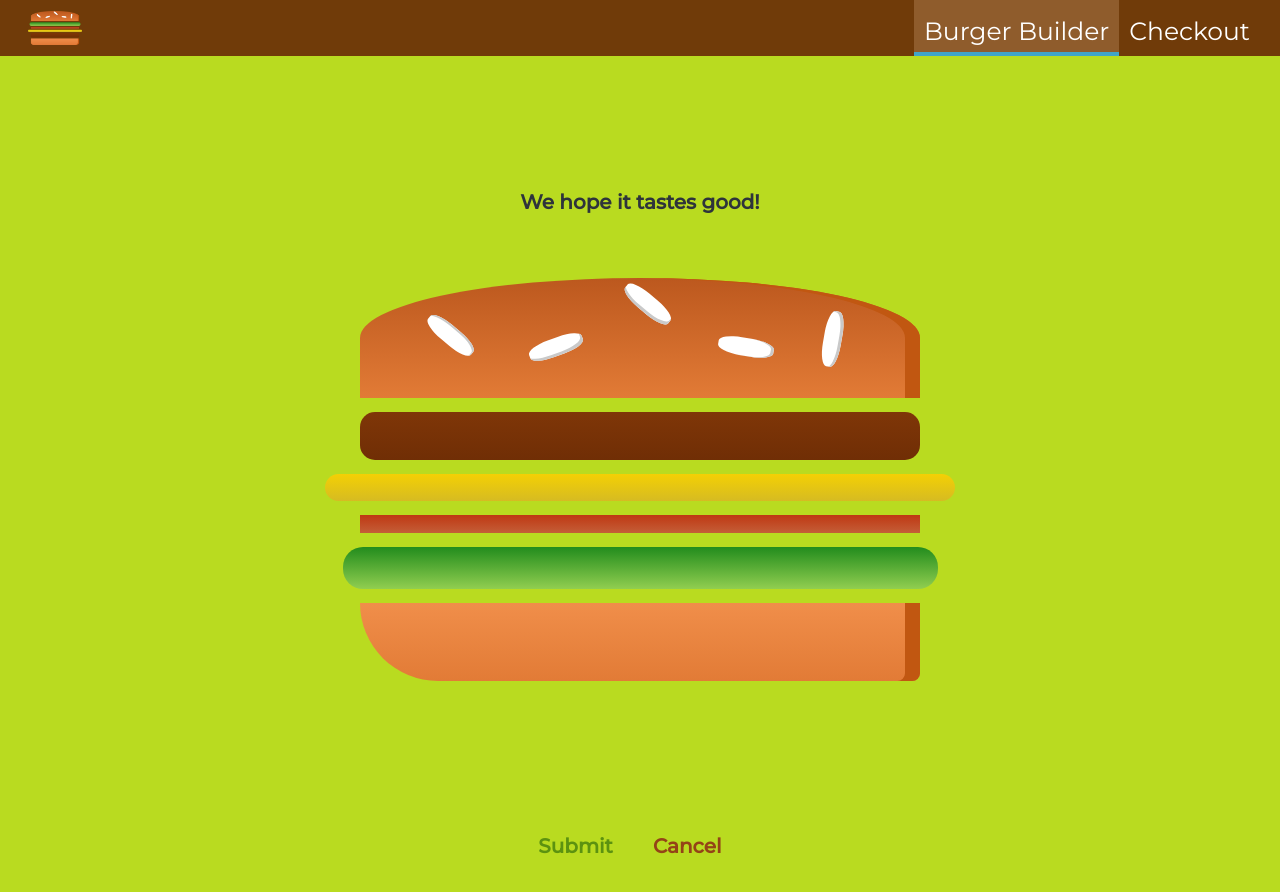
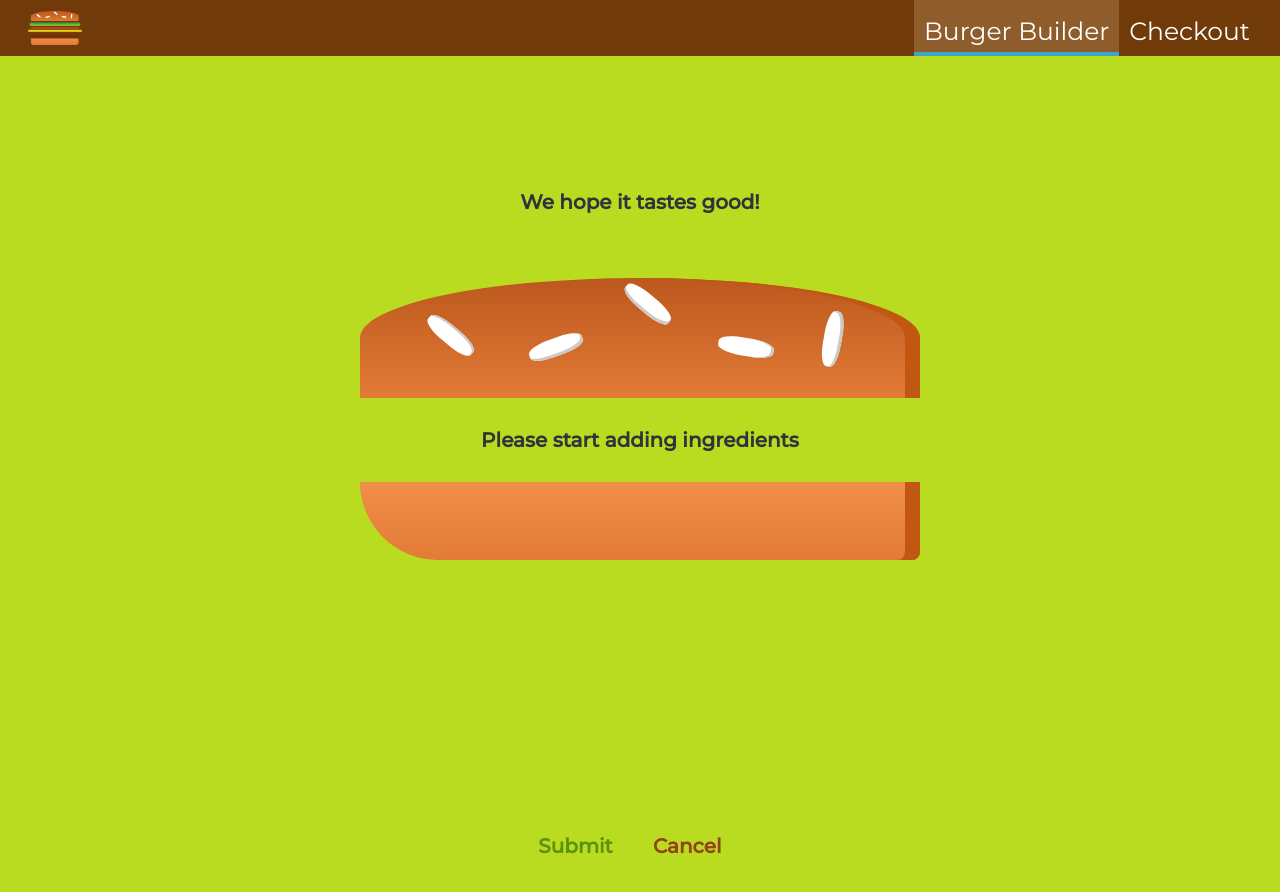
Before and after one commit to diego-c/react-complete-guide, a React app in the folder section-12/: page /checkout in a window 1280 px wide. Shown: the top 892 px of the page. Built offline with nearby package versions, Linux system fonts and the light colour scheme.

Commit message:
parsing query params - section 12 lecture 207

```diff
--- a/section-12/src/components/Order/CheckoutSummary/CheckoutSummary.js
+++ b/section-12/src/components/Order/CheckoutSummary/CheckoutSummary.js
@@ -2,17 +2,19 @@ import React from 'react';
 import Burger from '../../Burger/Burger';
 import classes from './CheckoutSummary.css';
 import Button from '../../UI/Button/Button';
+import PropTypes from 'prop-types';
 
 const checkoutSummary = props => (
     <div className = { classes.CheckoutSummary }>
         <h1 style = {{ marginBottom: '5rem' }}>We hope it tastes good!</h1>
         <div style = {{ width: '100%' }}>
-            <Burger style = {{ width: '42rem' }} ingredients = { props.ingredients } />
+            <Burger style = {{ width: '42rem' }}
+            ingredients = { props.ingredients } />
         </div>
         <div className = { classes.Buttons }>
             <Button
             btnType = "Success"
-            clicked = { props.checkout }>Submit</Button>
+            clicked = { props.continue }>Submit</Button>
             <Button
             btnType = "Danger"
             clicked = { props.cancel }>Cancel</Button>
@@ -20,4 +22,14 @@ const checkoutSummary = props => (
     </div>
 );
 
+checkoutSummary.propTypes = {
+    clicked: PropTypes.func,
+    ingredients: PropTypes.shape({
+        meat: PropTypes.number,
+        cheese: PropTypes.number,
+        salad: PropTypes.number,
+        bacon: PropTypes.number
+    }).isRequired
+}
+
 export default checkoutSummary;
--- a/section-12/src/containers/BurgerBuilder/BurgerBuilder.js
+++ b/section-12/src/containers/BurgerBuilder/BurgerBuilder.js
@@ -91,7 +91,15 @@ class BurgerBuilder extends Component {
                 this.setState(initState);
                 console.log(`Oops, something went wrong! ${err}`);
             }); */
-            this.props.history.push(`/checkout`);
+            const queryParams = [];
+            for (let i in this.state.ingredients) {
+                queryParams.push(`${encodeURIComponent(i)}=${this.state.ingredients[i]}`);
+            }
+            const queryStr = queryParams.join('&');
+            this.props.history.push({
+                pathname: '/checkout',
+                search: `?${queryStr}`
+            });
     }
 
     render() {
--- a/section-12/src/containers/Checkout/Checkout.js
+++ b/section-12/src/containers/Checkout/Checkout.js
@@ -12,7 +12,22 @@ export default class Checkout extends Component {
     }
 
     checkoutCancelHandler = () => {
-        this.props.history.push('/');
+        this.props.history.goBack();
+    }
+
+    checkoutContinueHandler = () => {
+        this.props.history.replace('/checkout/contact-data');
+    }
+
+    componentDidMount() {
+        const paramsIterator = new URLSearchParams(this.props.location.search).entries();
+
+        const ingredients = {};
+        for (let pair of paramsIterator) {
+            ingredients[pair[0]] = Number(pair[1]);
+        }
+
+        this.setState({ ingredients });
     }
 
     render() {
@@ -20,6 +35,7 @@ export default class Checkout extends Component {
             <div>
                 <CheckoutSummary
                 ingredients = { this.state.ingredients }
+                continue = { this.checkoutContinueHandler }
                 cancel = { this.checkoutCancelHandler } />
             </div>
         )
```
